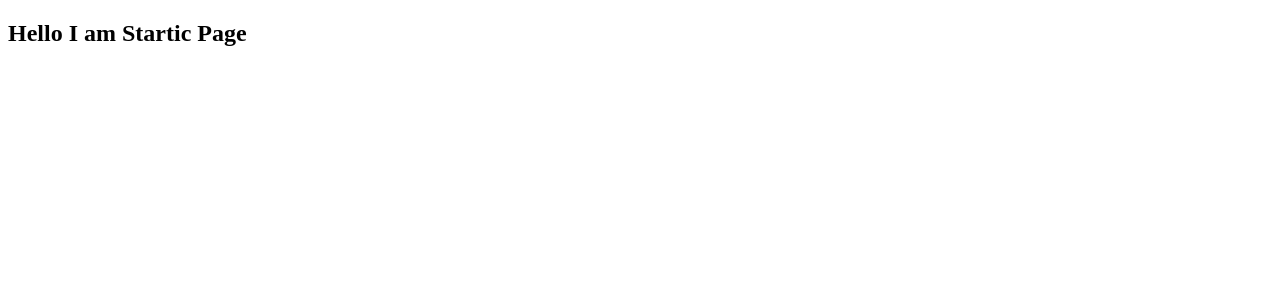
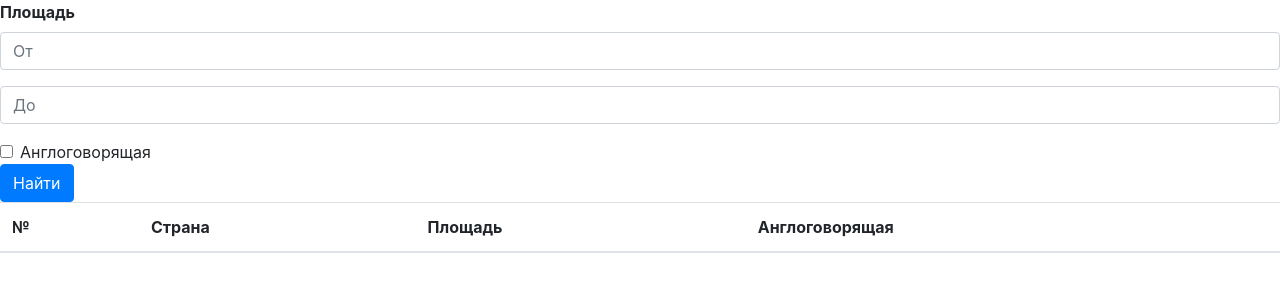
Before and after one commit to a-shevelev/Countries, a plain HTML site: page client/index.html in a window 1280 px wide. Drawn offline with nearby package versions, Linux system fonts and the light colour scheme.

Commit message:
style page

```diff
--- a/client/index.html
+++ b/client/index.html
@@ -4,10 +4,44 @@
 	<title>Countries</title>
 	<meta charset="utf-8">
 	<link rel="stylesheet" type="text/css" href="style.css">
+	<link rel="stylesheet" href="https://stackpath.bootstrapcdn.com/bootstrap/4.4.1/css/bootstrap.min.css" integrity="sha384-Vkoo8x4CGsO3+Hhxv8T/Q5PaXtkKtu6ug5TOeNV6gBiFeWPGFN9MuhOf23Q9Ifjh" crossorigin="anonymous">
 </head>
 <body>
-	<h2>Hello I am Startic Page</h2>
+	<div id="form">
+		<form action="/enroll" method="POST">
+			<div class="form-group">
+				<label><b>Площадь</b></label>
+				<input type="number" name="area_bottom" min="0" placeholder="От" class="form-control" required>
+
+			</div>
+			<div class="form-group">
+				<input type="number" name="area_bottom" max="100000000" placeholder="До" class="form-control" required>
+
+			</div>
+			<div class="form-check">
+				<input type="checkbox" name="english" class="form-check-input">
+				<label class="form-check-label">Англоговорящая</label>
+			</div>
+			<button type="submit" class="btn btn-primary" id="mybutton">Найти</button>
+
+		</form>
+
+	</div>
+	<table class="table" id="table">
+		<thead>
+			<tr>
+				<th scope="col">№</th>
+				<th scope="col">Страна</th>
+				<th scope="col">Площадь</th>
+				<th scope="col">Англоговорящая</th>
+			</tr>
+		</thead>
+	</table>
+	<script src="https://code.jquery.com/jquery-3.4.1.slim.min.js" integrity="sha384-J6qa4849blE2+poT4WnyKhv5vZF5SrPo0iEjwBvKU7imGFAV0wwj1yYfoRSJoZ+n" crossorigin="anonymous"></script>
+    <script src="https://cdn.jsdelivr.net/npm/popper.js@1.16.0/dist/umd/popper.min.js" integrity="sha384-Q6E9RHvbIyZFJoft+2mJbHaEWldlvI9IOYy5n3zV9zzTtmI3UksdQRVvoxMfooAo" crossorigin="anonymous"></script>
+    <script src="https://stackpath.bootstrapcdn.com/bootstrap/4.4.1/js/bootstrap.min.js" integrity="sha384-wfSDF2E50Y2D1uUdj0O3uMBJnjuUD4Ih7YwaYd1iqfktj0Uod8GCExl3Og8ifwB6" crossorigin="anonymous"></script>
 	<script src="script.js"></script>
+
 
 </body>
 </html>
--- a/server/index.js
+++ b/server/index.js
@@ -5,9 +5,8 @@ let mc = require("mongodb").MongoClient, url = "mongodb://localhost";
 let db;
 
 app.use(express.static("../client"));
-app.listen(8000);
 
-mc.connect(url, fuction(err, client){
+mc.connect(url, function(err, client){
 	if (err) console.log(err.stack);
 	db = client.db("countries");
 	app.listen(8000);
@@ -16,7 +15,7 @@ mc.connect(url, fuction(err, client){
 });
 
 function getArray(){
-	db.collectin("areas").find({}).toArray(
+	db.collection("areas").find({}).toArray(
 	function(err, doc){
 		for (country of doc){
 			console.log(country.name, country.area, country.en)
```
